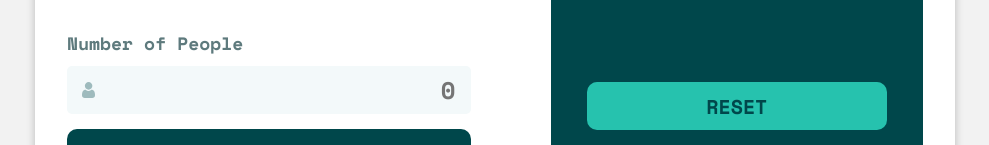
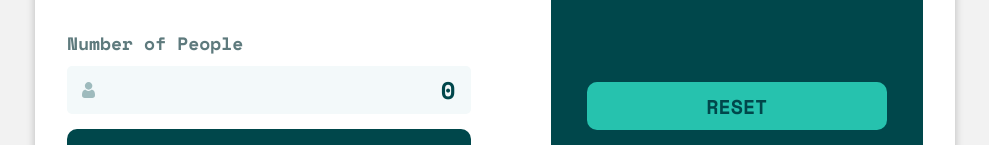
Before and after one commit to Datodia/tip-calculator, a React (Create React App) app: page / in a window 1280 px wide. Shown: the part 426-571 px from the top of the page, without its empty margins (145-1134 px from the left). Built offline with nearby package versions, Linux system fonts and the light colour scheme.

Commit message:
feat: resolve all bugs

```diff
--- a/src/App.js
+++ b/src/App.js
@@ -9,17 +9,19 @@ import { Total } from './components/Total/Total';
 
 function App() {
   const [bill, setBill] = useState("")
-  const [person, setPerson] = useState(null)
-  const [percent, setPercent] = useState(0)
+  const [person, setPerson] = useState("0")
+  const [percent, setPercent] = useState("")
   const [amount, setAmount] = useState(0.00)
   const [result, setResult] = useState(0)
   const [active, setActive] = useState(0)
 
   const billChange = (e) => {
-    setBill(Number(e.target.value))
+    const val = Math.max(0, Math.min(100000, Number(e.target.value)));
+    setBill(val.toString());
   }
   const personChange = (e) => {
-    setPerson(Number(e.target.value))
+    const val = Math.max(0, Math.min(1000000, Number(e.target.value)));
+    setPerson(val.toString());
   }
 
 
@@ -29,7 +31,7 @@ function App() {
       <div className='main-div'>
         <div className='calculator'>
           <Input name={'Bill'} img={'assets/dollar.svg'} handleChange={billChange} value={bill} />
-          <Button setPercent={setPercent} active={active} setActive={setActive} />
+          <Button percent={percent} setPercent={setPercent} active={active} setActive={setActive} />
           <Input name={'Number of People'} img={'assets/person.svg'} handleChange={personChange} error="Can't be zero" person={person} value={person} />
           <Submit bill={bill} person={person} setResult={setResult} percent={percent} setPerson={setPerson} setAmount={setAmount} />
         </div>
--- a/src/components/Button/Button.js
+++ b/src/components/Button/Button.js
@@ -1,7 +1,6 @@
-import React, { useState } from 'react'
 import styles from './Button.module.css'
 
-export const Button = ({ setPercent, active, setActive }) => {
+export const Button = ({ setPercent, active, setActive, percent }) => {
 
 
     const handleClick = (e) => {
@@ -10,7 +9,9 @@ export const Button = ({ setPercent, active, setActive }) => {
     }
 
     const handleChange = (e) => {
-        setPercent(Number(e.target.value))
+        const val = Math.max(0, Math.min(900, Number(e.target.value)));
+        setPercent(val.toString());
+        // setPercent(Number(e.target.value))
     }
 
     const buttons = [
@@ -48,7 +49,7 @@ export const Button = ({ setPercent, active, setActive }) => {
                             handleClick(elem)
                         }>{elem.value}%</button>
                 })}
-                <input type='number' placeholder='Custom' onFocus={() => setActive(0)} onChange={handleChange} />
+                <input type='number' value={percent} placeholder='Custom' onFocus={() => setActive(0)} onChange={handleChange} />
             </div>
         </>
     )
--- a/src/components/Input/Input.js
+++ b/src/components/Input/Input.js
@@ -6,7 +6,7 @@ export const Input = ({ name, img, handleChange, error, person, value }) => {
         <div>
             <div className={styles.titleDiv}>
                 <h1 className={styles.title}>{name}</h1>
-                {person == 0 ? <h1 className={styles.error}>{error}</h1> : null}
+                {person === 0 ? <h1 className={styles.error}>{error}</h1> : null}
             </div>
 
             <div className={styles.wrapper}>
--- a/src/components/Reset/Reset.js
+++ b/src/components/Reset/Reset.js
@@ -8,7 +8,7 @@ export const Reset = ({ setAmount, setResult, setBill, setPerson, setPercent, se
         setResult(0.00)
         setBill("")
         setPerson("")
-        setPercent(0)
+        setPercent("")
         setActive(0)
     }
 
--- a/src/components/Sumbit/Submit.js
+++ b/src/components/Sumbit/Submit.js
@@ -6,10 +6,10 @@ export const Submit = ({ bill, person, setResult, percent, setPerson, setAmount
     let tip = (((bill * percent) / 100) / person)
 
     const handleClick = () => {
-        if (person == null) {
+        if (person === "" || person === "0") {
             setPerson(0)
         }
-        if (person !== null && person !== 0 && person !== "") {
+        if (person !== null && person !== 0 && person !== "" && person !== "0") {
             setAmount(Number.parseFloat(tip).toFixed(2))
             setResult(Number.parseFloat(((bill / person) + tip)).toFixed(2))
         }
--- a/src/components/Total/Total.module.css
+++ b/src/components/Total/Total.module.css
@@ -16,7 +16,7 @@
 }
 
 h1 {
-    font-size: 32px;
+    font-size: 28px;
     color: var(--focus);
 }
 
```
